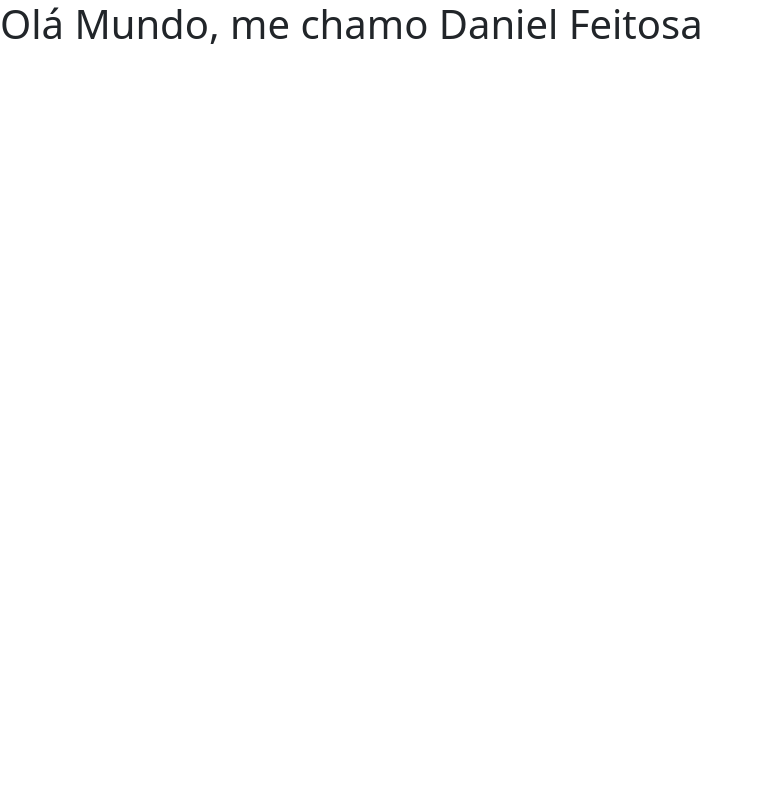
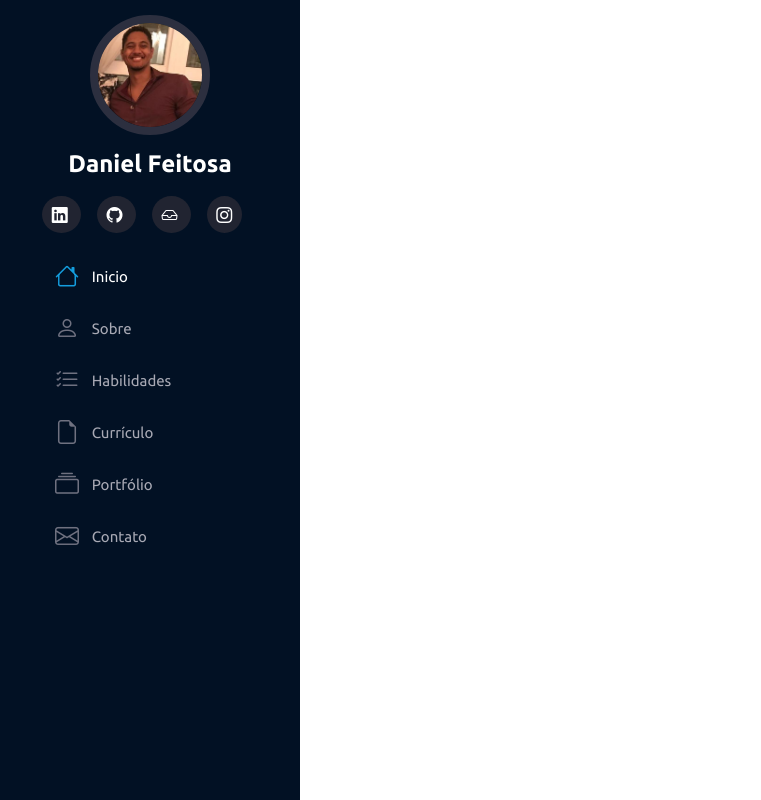
Before and after one commit to danielfeitosa4/portfolio, a Flask app: page / in a window 1280 px wide. Shown: the whole page, without its empty margins (0-761 px from the left). Run offline with Flask 2, Linux system fonts and the light colour scheme; some libraries are stand-ins or nearby versions.

Commit message:
adicionando estilos do bootstrap e algumas imagens

```diff
--- a/static/style.css
+++ b/static/style.css
@@ -0,0 +1,91 @@
+@import url('https://fonts.googleapis.com/css2?family=Lato:wght@300;700&family=Ubuntu:ital,wght@0,300;0,400;0,500;0,700;1,300;1,400;1,500;1,700&display=swap');
+
+html, body {
+  font-family: Ubuntu, Arial;
+  width: 100%;
+  height: 100%;
+}
+
+#header {
+  position: fixed;
+  top: 0;
+  left: 0;
+  bottom: 0;
+  background: #021124;
+  overflow-y: auto;
+  width: 300px;
+  transition: all ease-in-out 0.5s;
+  padding: 0 15px;
+  z-index: 9997;
+}
+
+#header .profile img {
+  margin: 15px auto;
+  display: block;
+  width: 120px;
+  border: 8px solid #2c2f3f ;
+  border-radius: 50%;
+}
+
+#header .profile h1 {
+  font-size: 24px;
+  margin: 0;
+  padding: 0;
+  font-weight: 600;
+  text-align: center;
+  color: #fff;
+}
+
+#header .profile .social-links a {
+  font-size: 1rem;
+  background: #212431;
+  color: #fff;
+  padding: 0.6rem;
+  margin-right: 1rem;
+  border-radius: 50%;
+  transition: 0.3s;
+  text-decoration: none;
+}
+
+#header .profile .social-links a:hover {
+  background: #149ddd;
+}
+
+.nav-menu {
+  padding: 1.5rem;
+}
+
+.nav-menu a,
+.nav-menu a:focus {
+  display: flex;
+  align-items: center;
+  color: #a8a9b4;
+  transition: 0.3s;
+  font-size: 15px;
+}
+
+.nav-menu a i,
+.nav-menu a:focus i {
+  font-size: 24px;
+  padding-right: 0.8rem;
+  color: #6f7180;
+}
+
+.nav-menu a:hover,
+.nav-menu .active,
+.nav-menu .active:focus,
+.nav-menu li:hover > a {
+  text-decoration: none;
+  color: #fff;
+}
+
+.nav-menu a:hover i,
+.nav-menu .active i,
+.nav-menu .active:focus i,
+.nav-menu li:hover > a i {
+  color: #149ddd;
+}
+
+#main {
+  margin-left: 300px;
+}
--- a/templates/index.html
+++ b/templates/index.html
@@ -7,10 +7,80 @@
   <link rel="stylesheet" href="../static/bootstrap/css/bootstrap.css">
   <link rel="stylesheet" href="../static/style.css">
   <link rel="icon" type="image/png" href="../static/img/logo.png">
+  <link rel="stylesheet" href="https://cdn.jsdelivr.net/npm/bootstrap-icons@1.7.2/font/bootstrap-icons.css">
   <title>Daniel Feitosa</title>
 </head>
 <body>
-  <h1>Olá Mundo, me chamo Daniel Feitosa</h1>
+
+  <aside id="header">
+    <section class="profile">
+      <img src="../static/img/eu.jpg" alt="Foto do Daniel">
+      <h1>Daniel Feitosa</h1>
+
+      <div class="social-links mt-4 text-center">
+        <a target="_blank" href="https://linkedin.com/in/daniel-feitosa">
+          <i class="bi bi-linkedin"></i>
+        </a>
+        <a target="_blank" href="https://github.com/danielfeitosa4">
+          <i class="bi bi-github"></i>
+        </a>
+        <a target="_blank" href="danielfeitosa.gama@outlook.com">
+          <i class="bi bi-inbox"></i>
+        </a>
+        <a target="_blank" href="https://www.instagram.com/dan_feitosa4/">
+          <i class="bi bi-instagram"></i>
+        </a>
+      </div>
+    </section>
+
+    <nav id="navbar" class="nav-menu">
+      <ul class="nav flex-column">
+        <li class="nav-item">
+          <a class="nav-link active" aria-current="page" href="#">
+            <i class="bi bi-house"></i>
+            Inicio
+          </a>
+        </li>
+        <li class="nav-item">
+          <a class="nav-link" href="#">
+            <i class="bi bi-person"></i>
+            Sobre
+          </a>
+        </li>
+        <li class="nav-item">
+          <a class="nav-link" href="#">
+            <i class="bi bi-list-check"></i>
+            Habilidades
+          </a>
+        </li><li class="nav-item">
+          <a class="nav-link" href="#">
+            <i class="bi bi-file-earmark"></i>
+            Currículo
+          </a>
+        </li>
+        <li class="nav-item">
+          <a class="nav-link" href="#">
+            <i class="bi bi-collection"></i>
+            Portfólio
+          </a>
+        </li>
+        <li class="nav-item">
+          <a class="nav-link" href="#">
+            <i class="bi bi-envelope"></i>
+            Contato
+          </a>
+        </li>
+      </ul>
+    </nav>
+  </aside>
+
+  <main id="main">
+
+    <section id="inicio" class="row m-0 p-0">
+
+    </section>
+
+  </main>
 
 
   <script src="../static/bootstrap/js/bootstrap.bundle.min.js"></script>
```
Also changed, not shown: static/img/eu.jpg (added), static/img/setup.jpg (added).
